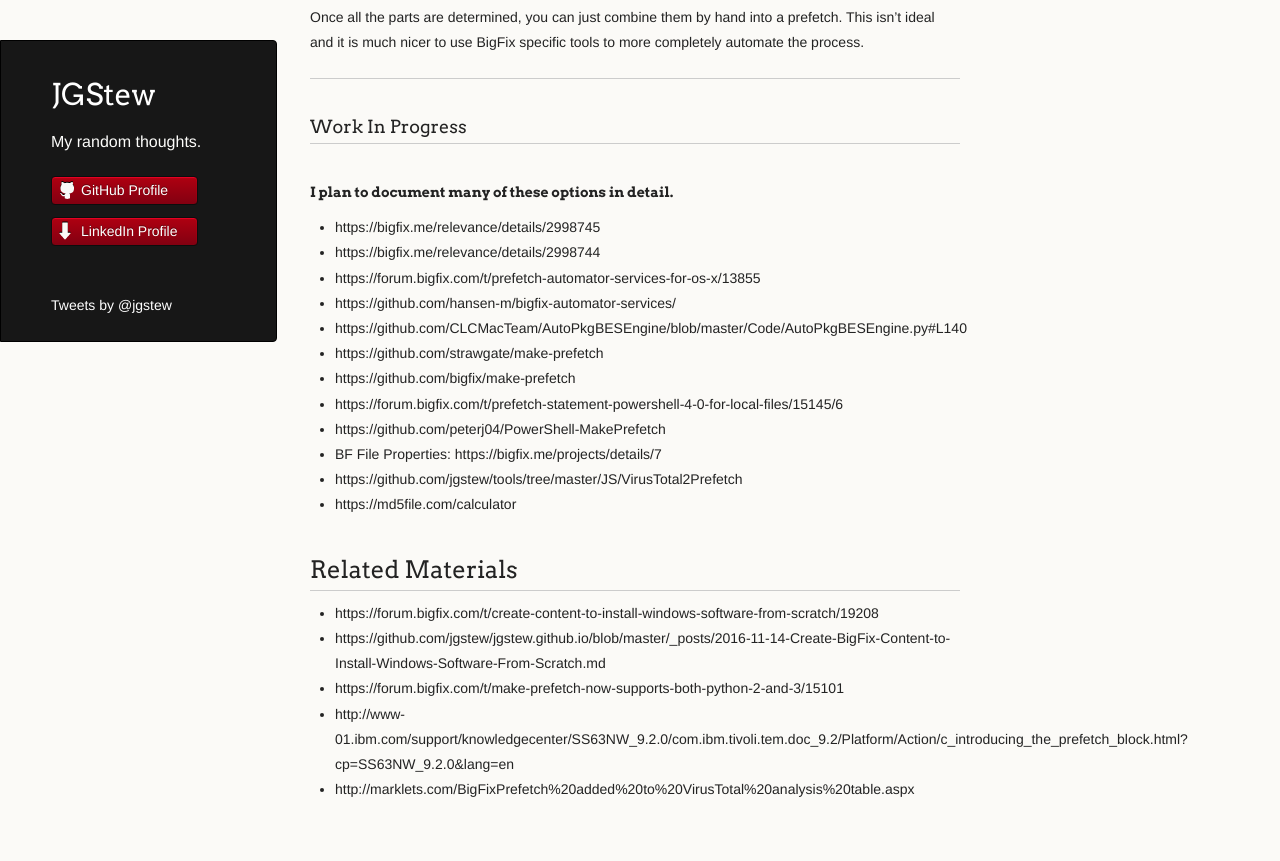
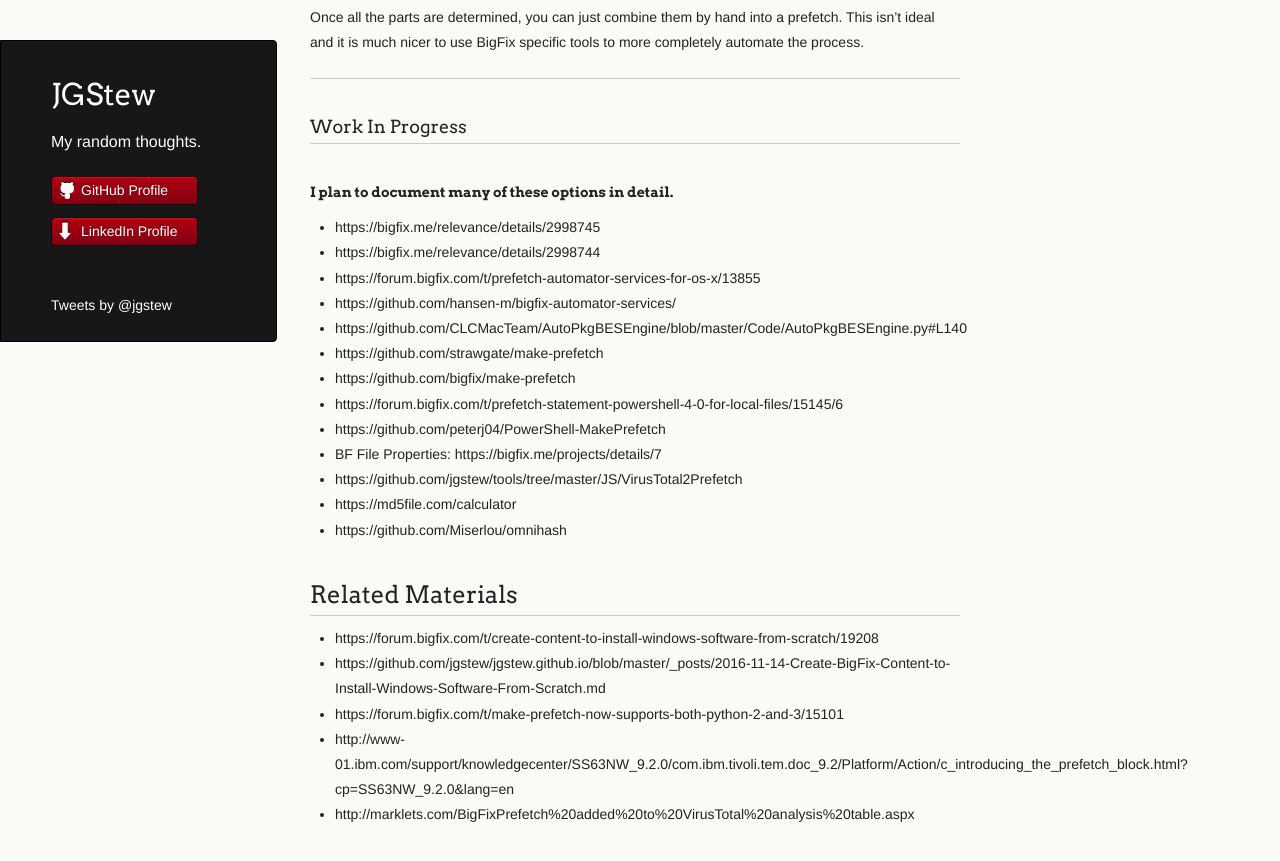
Before and after one commit to jgstew/jgstew.github.io, a Jekyll site: the page built from _posts/2016-11-21-Downloading-Files-with-BigFix:-Prefetches.md, in a window 1280 px wide and 900 px high, scrolled down 2218 px. Shown: the top 861 px of the window. Built offline with Jekyll 4.4.1, drawn with Linux system fonts in a browser that asks for light colours; comment, search, counter and statistics services are not loaded; part of the change alters nothing that is shown.

Commit message:
Update 2016-11-21-Downloading-Files-with-BigFix:-Prefetches.md

```diff
--- a/_posts/2016-11-21-Downloading-Files-with-BigFix:-Prefetches.md
+++ b/_posts/2016-11-21-Downloading-Files-with-BigFix:-Prefetches.md
@@ -94,6 +94,7 @@ Once all the parts are determined, you can just combine them by hand into a pref
 - BF File Properties: https://bigfix.me/projects/details/7
 - https://github.com/jgstew/tools/tree/master/JS/VirusTotal2Prefetch
 - https://md5file.com/calculator
+- https://github.com/Miserlou/omnihash
 
 ## Related Materials
 
```
